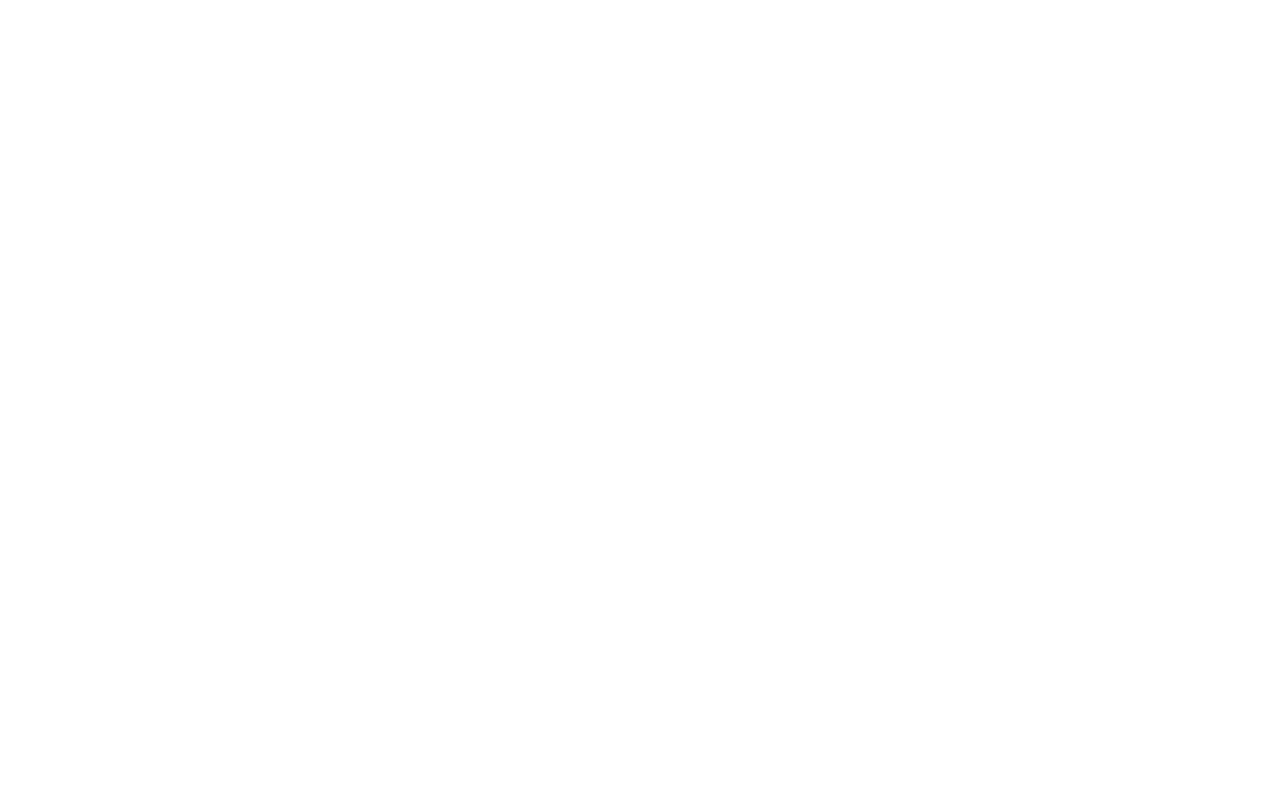
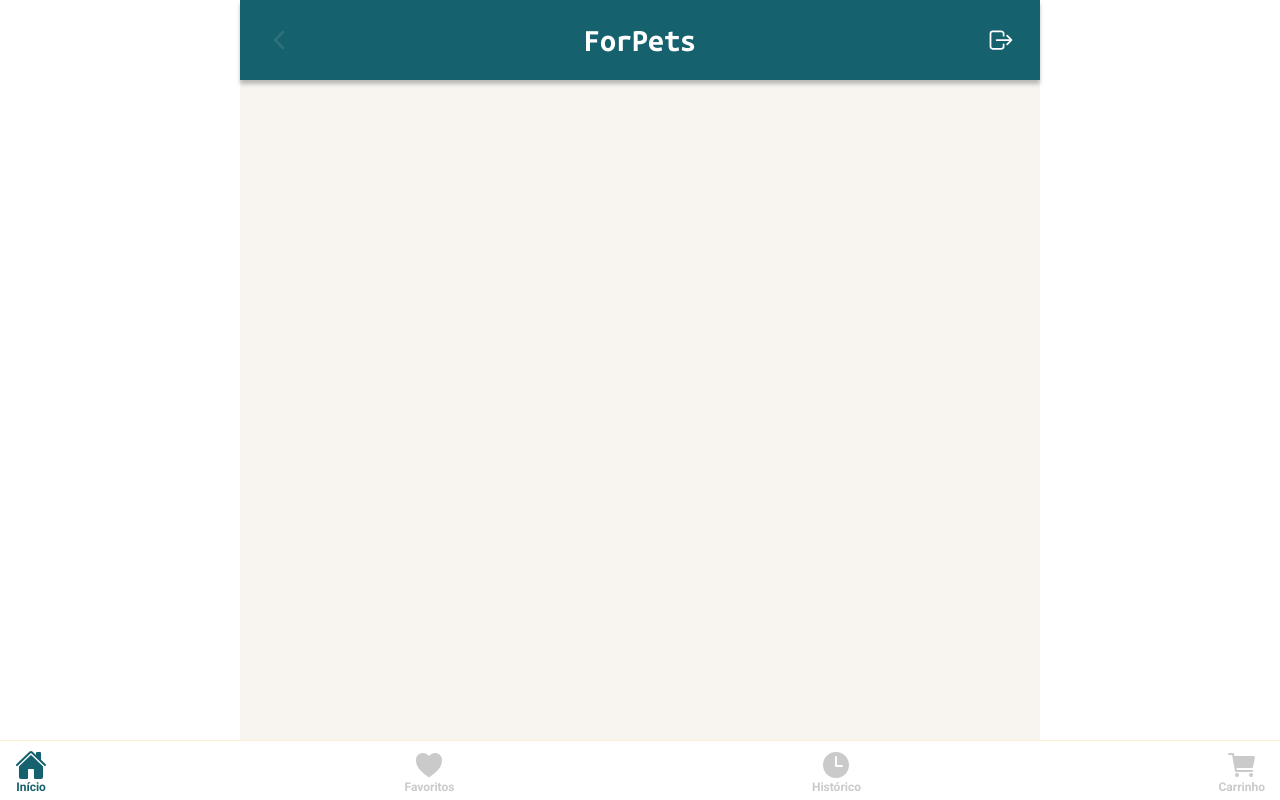
Before and after one commit to lucasdosualdo/ForPet-Store-Frontend, a React (Create React App) app: page /home in a window 1280 px wide. Built offline with nearby package versions, Linux system fonts and the light colour scheme.

Commit message:
menu and header done

```diff
--- a/public/index.html
+++ b/public/index.html
@@ -6,10 +6,12 @@
     <title>ForPets</title>
     <link rel="preconnect" href="https://fonts.googleapis.com">
     <link rel="preconnect" href="https://fonts.gstatic.com" crossorigin>
-    <link href="https://fonts.googleapis.com/css2?family=Roboto:wght@400;700&display=swap" rel="stylesheet">
+    <link href="https://fonts.googleapis.com/css2?family=Roboto:wght@400;700&family=Ubuntu+Mono:wght@700&display=swap" rel="stylesheet">
   </head>
   <body>
     <noscript>You need to enable JavaScript to run this app.</noscript>
     <div class="root"></div>
+
+    <script type="module" src="https://unpkg.com/ionicons@5.5.2/dist/ionicons/ionicons.esm.js"></script>
   </body>
 </html>
--- a/src/components/App.js
+++ b/src/components/App.js
@@ -2,10 +2,12 @@
 import { BrowserRouter, Routes, Route, useNavigate } from "react-router-dom";
 import UserContext from "../contexts/UserContext";
 import { useState, useEffect } from "react";
-import { getSession } from '../services/my-pets';
+import { getSession } from '../services/for-pets';
 import SignUp from "./SignUp";
 import SignIn from "./SignIn";
 import Home from "./Home";
+import Header from './Header';
+import Menu from './Menu';
 
 export default function App() {
   return (
@@ -34,12 +36,16 @@
 
   return (
     <UserContext.Provider value={{ user, setUser }}>
+      <>
         <GlobalStyle />
+        <Header />
+        <Menu />
         <Routes>
           <Route path="/" element={<SignIn />} />
           <Route path="/sign-up" element={<SignUp />} />
           <Route path="/home" element={<Home />} />
         </Routes>
+      </>
     </UserContext.Provider>
   );
 }
--- /dev/null
+++ b/src/components/Header.js
@@ -0,0 +1,69 @@
+import styled from 'styled-components';
+import { useLocation, useNavigate } from 'react-router-dom';
+import UserContext from '../contexts/UserContext';
+import { useContext } from 'react';
+import { deleteLogout } from '../services/for-pets';
+import currentPage from '../functions/currentPage';
+
+export default function Header() {
+    const path = useLocation().pathname;
+    const navigate = useNavigate();
+    const { user } = useContext(UserContext);
+    const title = currentPage(path);
+
+    function logout() {
+        if(window.confirm('Tem certeza que deseja sair?')) {
+            deleteLogout(user.token).then(() => navigate('/'));
+        } else return;
+    }
+
+    function goBack() {
+        if(path.includes('home')) {
+            return;
+        }
+
+        navigate(-1);
+    }
+
+    return (
+        <>
+            {(path !== '/' && path !== '/sign-up') && (
+                <HeaderBar page={path}>
+                    <ion-icon name="chevron-back-outline" onClick={goBack}></ion-icon>
+                    <h1>{title}</h1>
+                    <ion-icon name="log-out-outline" onClick={logout}></ion-icon>
+                </HeaderBar>
+            )}
+        </>
+    );
+}
+
+
+const HeaderBar = styled.div`
+    width: 100%;
+    max-width: 800px;
+    min-width: 300px;
+    height: 80px;
+    background-color: #15616D;
+    display: flex;
+    align-items: center;
+    justify-content: space-between;
+    box-shadow: 0px 4px 4px rgba(0, 0, 0, 0.25);
+    position: absolute;
+    left: 0;
+    top: 0;
+    padding: 0 25px;
+    z-index: 1;
+
+    h1 {
+    font-size: 32px;
+    font-weight: 700;
+    color: white;
+    text-align: left;
+    font-family: 'Ubuntu Mono', monospace !important;
+    }
+
+    ion-icon[name='chevron-back-outline'] {
+        opacity: ${props => props.page.includes('home') ? '10%' : '100%'};
+    }
+`;
--- a/src/components/Home.js
+++ b/src/components/Home.js
@@ -1,5 +1,15 @@
+import Page from '../styles/Page'
+import UserContext from "../contexts/UserContext";
+import { useContext, useEffect, useState } from "react";
+import { useNavigate, Link } from 'react-router-dom';
+import styled from 'styled-components';
+
 export default function Home () {
+    const { user } = useContext(UserContext);
+    const navigate = useNavigate();
+    const [items, setItems] = useState([]);
+
     return (
-        <></>
+        <Page page='home'></Page>
     )
 }
--- /dev/null
+++ b/src/components/Menu.js
@@ -0,0 +1,104 @@
+import styled from 'styled-components';
+import { useLocation, useNavigate } from 'react-router-dom';
+import currentPage from '../functions/currentPage';
+
+export default function Menu() {
+    const path = useLocation().pathname;
+    const navigate = useNavigate();
+    let page = currentPage(path);
+
+    if(page === 'ForPets') {
+        page = 'Início';
+    }
+
+    function goTo(destination) {
+        let route;
+        if(destination === 'Favoritos') {
+            route = '/favorites';
+        }
+
+        if(destination === 'Histórico') {
+            route = '/history';
+        }
+
+        if(destination === 'Carrinho') {
+            route = '/cart';
+        }
+
+        if(destination === 'Início') {
+            route = '/home';
+        }
+
+        if(destination !== page) {
+            navigate(route);
+        }
+    }
+
+    return (
+        <MenuBar>
+            <Icon name='Início' page={page} onClic={() => goTo('Início')} />
+            <Icon name='Favoritos' page={page} onClic={() => goTo('Favoritos')} />
+            <Icon name='Histórico' page={page} onClic={() => goTo('Histórico')} />
+            <Icon name='Carrinho' page={page} onClic={() => goTo('Carrinho')} />
+        </MenuBar>
+    );
+}
+
+function Icon({ name, page }) {
+    let icon;
+
+    if(name === 'Favoritos') {
+        icon = 'heart';
+    }
+
+    if(name === 'Histórico') {
+        icon = 'time';
+    }
+
+    if(name === 'Carrinho') {
+        icon = 'cart';
+    }
+
+    if(name === 'Início') {
+        icon = 'home';
+    }
+
+    return (
+        <IconStyle name={name} page={page}>
+            <ion-icon name={icon}></ion-icon>
+            <h6>{name}</h6>
+        </IconStyle>
+    );
+}
+
+const MenuBar = styled.div`
+    display: flex;
+    width: 100%;
+    height: 60px;
+    justify-content: space-between;
+    align-items: center;
+    background-color: white;
+    border-top: 1px solid #ffeed1;
+    position: fixed;
+    left: 0;
+    bottom: 0;
+    z-index: 1;
+    padding: 5px 15px;
+`;
+
+const IconStyle = styled.div`
+    display: flex;
+    flex-direction: column;
+    align-items: center;
+    justify-content: space-between;
+
+    ion-icon, h6 {
+        color: ${props => props.page === props.name ? '#15616D' : '#cacaca'};
+        font-size: 32px;
+    }
+
+    h6 {
+        font-size: 12px;
+        font-weight: 700;
+    }
+`;
--- a/src/components/SignIn.js
+++ b/src/components/SignIn.js
@@ -1,11 +1,11 @@
 import Form from '../styles/Form';
 import Page from '../styles/Page';
-//import logo from '../assets/logo.png';
+import logo from '../assets/logo.png';
 import Logo from '../styles/Logo';
 import UserContext from "../contexts/UserContext";
 import { useContext, useState } from "react";
 import { Link, useNavigate } from 'react-router-dom';
-import { postSignIn } from '../services/my-pets';
+import { postSignIn } from '../services/for-pets';
 
 export default function SignIn() {
     const { setUser } = useContext(UserContext);
@@ -50,7 +50,7 @@
 
     return (
         <Page page='SignIn'>
-            {/* <img src={logo} alt='logo' /> */}
+            <Logo src={logo} alt='logo' />
 
             <Form onSubmit={handleSubmit}>
                 <input
--- a/src/components/SignUp.js
+++ b/src/components/SignUp.js
@@ -2,8 +2,8 @@
 import Page from '../styles/Page';
 import { useState } from "react";
 import { Link, useNavigate } from 'react-router-dom';
-import { postSignUp } from '../services/my-pets';
-//import logo from '../assets/logo.png';
+import { postSignUp } from '../services/for-pets';
+import logo from '../assets/logo.png';
 import Logo from '../styles/Logo';
 
 export default function SignUp() {
@@ -51,7 +51,7 @@
 
     return (
         <Page page='SignUp'>
-            {/* <img src={logo} alt='logo' /> */}
+            <Logo src={logo} alt='logo' />
 
             <Form onSubmit={handleSubmit}>
             <input
--- /dev/null
+++ b/src/functions/currentPage.js
@@ -0,0 +1,29 @@
+export default function currentPage(path) {
+    let page = '';
+
+    if(path.includes('home')) {
+        page = 'ForPets';
+    }
+
+    if(path.includes('items')) {
+        page = 'Detalhes';
+    }
+
+    if(path.includes('cart')) {
+        page = 'Carrinho';
+    }
+
+    if(path.includes('history')) {
+        page = 'Histórico';
+    }
+
+    if(path.includes('confirmation')) {
+        page = 'Confirmação';
+    }
+
+    if(path.includes('favorites')) {
+        page = 'Favoritos';
+    }
+
+    return page;
+}
--- a/src/services/my-pets.js
+++ b/src/services/for-pets.js
@@ -3,7 +3,7 @@
 const BASE_URL = 'http://localhost:5000';
 
 function postSignIn(body) {
-    return axios.post(`${BASE_URL}/auth/sign-in`, body);
+    return axios.post(`${BASE_URL}/sign-in`, body);
 }
 
 function getSession(token) {
@@ -15,7 +15,7 @@
 }
 
 function postSignUp(body) {
-    return axios.post(`${BASE_URL}/auth/sign-up`, body);
+    return axios.post(`${BASE_URL}/sign-up`, body);
 }
 
 function deleteLogout(token) {
--- a/src/styles/Logo.js
+++ b/src/styles/Logo.js
@@ -1,9 +1,9 @@
 import styled from 'styled-components';
 
 const Logo = styled.img`
-    width: 450px;
+    width: 200px;
     height: auto;
-    margin-bottom: 150px;
+    margin-bottom: 70px;
 `;
 
 export default Logo;
--- a/src/styles/Page.js
+++ b/src/styles/Page.js
@@ -3,13 +3,13 @@
 const Page = styled.div`
 width: 100%;
 height: 100vh;
-margin: ${props => props.page === 'SignIn' || props.page === 'SignUp' ? '0' : '80px 0'};
+margin: ${props => props.page === 'SignIn' || props.page === 'SignUp' ? '0' : '80px 0 60px 0'};
 padding: 0 25px;
 display: flex;
 flex-direction: column;
 align-items: center;
-justify-content: ${props => props.page === 'SignIn' || props.page === 'SignUp' ? 'center' : 'baseline'};
-background-color: ${props => props.page === 'SignIn' || props.page === 'SignUp' ? '#15616d' : '#EBECF0'};
+justify-content: ${props => props.page === 'SignIn' || props.page === 'SignUp' ? 'center' : 'start'};
+background-color: ${props => props.page === 'SignIn' || props.page === 'SignUp' ? '#15616d' : '#F8F5F0'};
 
 a {
     color: white;
```
Lines whose indentation alone changed are shown as unchanged.
